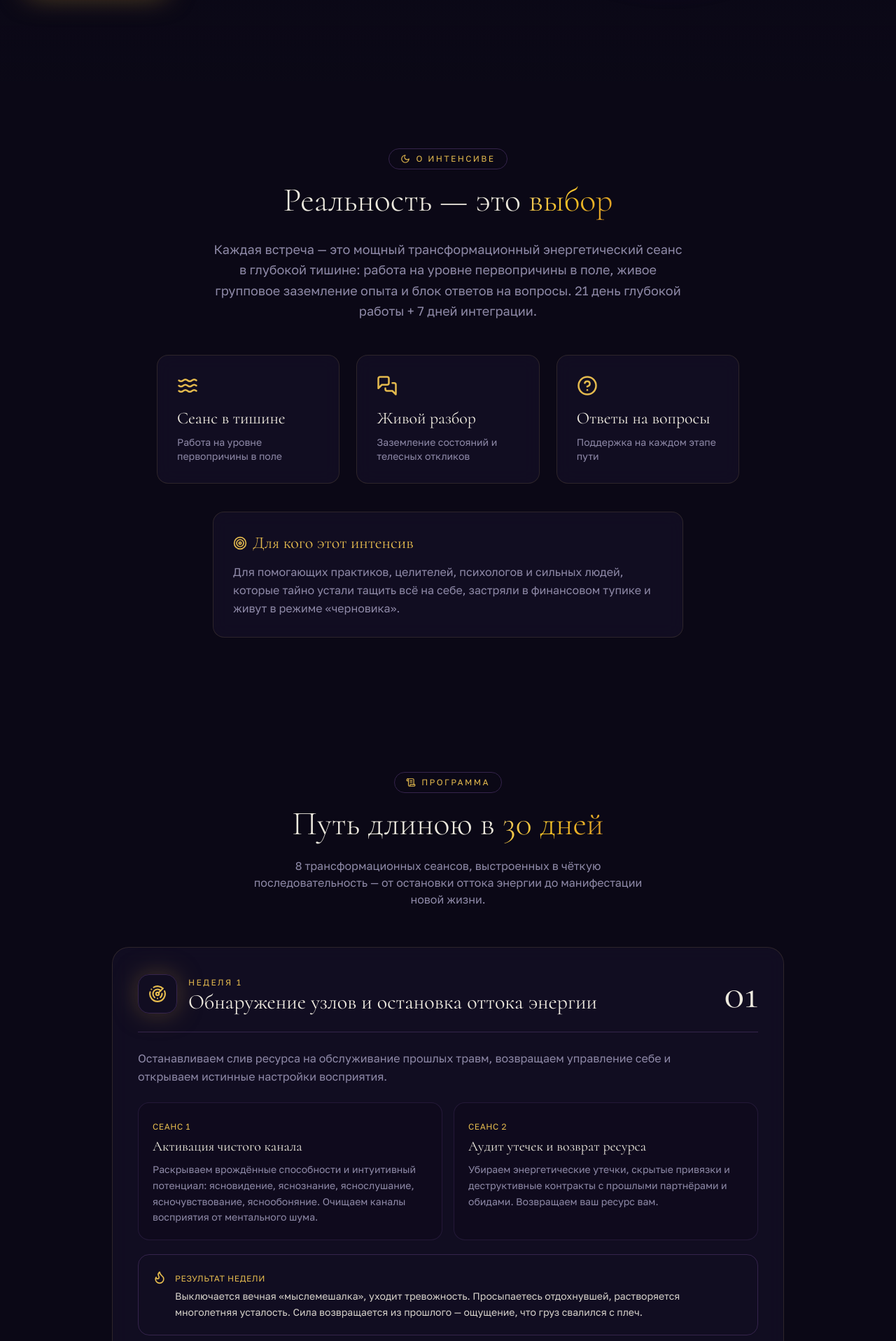
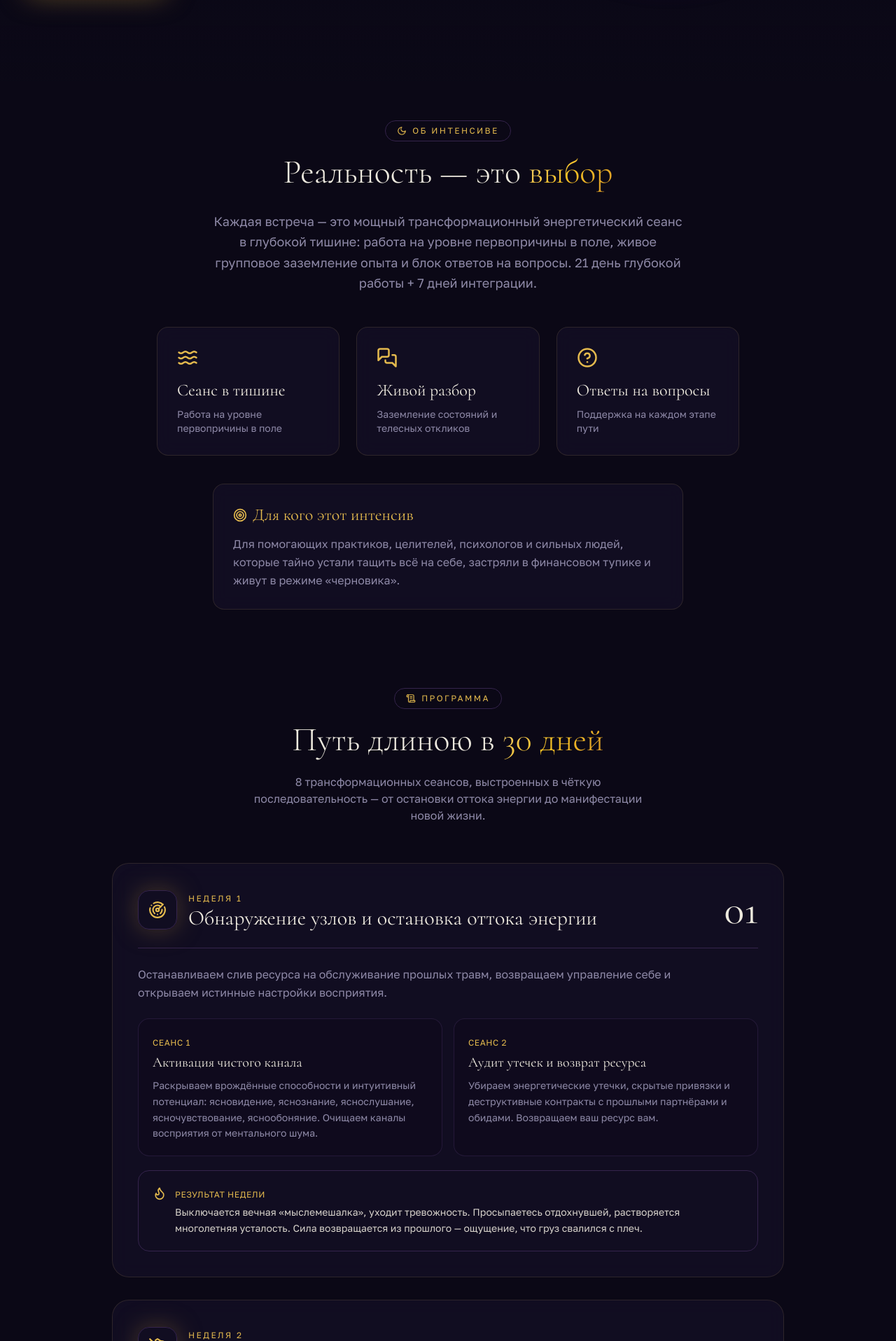
Before and after one commit to pr-poehali-dev/matrix-escape-landing, a React (Vite) app: page / in a window 1280 px wide. Shown: the part 684-2600 px from the top of the page at 70% size. Built offline with nearby package versions, Linux system fonts and the light colour scheme.

Commit message:
Fix typos and spacing

```diff
--- a/src/pages/Index.tsx
+++ b/src/pages/Index.tsx
@@ -136,7 +136,7 @@ const Index = () => {
   const [menuOpen, setMenuOpen] = useState(false);
 
   const nav = [
-    { id: 'about', label: 'О интенсиве' },
+    { id: 'about', label: 'Об интенсиве' },
     { id: 'program', label: 'Программа' },
     { id: 'results', label: 'Результаты' },
     { id: 'reviews', label: 'Отзывы' },
@@ -270,9 +270,9 @@ const Index = () => {
       </section>
 
       {/* ABOUT */}
-      <section id="about" className="relative py-24">
+      <section id="about" className="relative py-14">
         <div className="container relative z-10 max-w-4xl text-center">
-          <SectionLabel icon="Moon">О интенсиве</SectionLabel>
+          <SectionLabel icon="Moon">Об интенсиве</SectionLabel>
           <h2 className="font-display text-4xl font-light sm:text-5xl">
             Реальность — это <span className="gold-gradient-text">выбор</span>
           </h2>
@@ -310,7 +310,7 @@ const Index = () => {
       </section>
 
       {/* PROGRAM */}
-      <section id="program" className="relative py-24">
+      <section id="program" className="relative py-14">
         <div className="container relative z-10 max-w-5xl">
           <div className="text-center">
             <SectionLabel icon="ScrollText">Программа</SectionLabel>
@@ -396,7 +396,7 @@ const Index = () => {
       </section>
 
       {/* RESULTS */}
-      <section id="results" className="relative py-24">
+      <section id="results" className="relative py-14">
         <div className="container relative z-10 max-w-5xl">
           <div className="text-center">
             <SectionLabel icon="Star">Результаты</SectionLabel>
@@ -422,7 +422,7 @@ const Index = () => {
       </section>
 
       {/* REVIEWS */}
-      <section id="reviews" className="relative py-24">
+      <section id="reviews" className="relative py-14">
         <div className="container relative z-10 max-w-5xl">
           <div className="text-center">
             <SectionLabel icon="Quote">Отзывы</SectionLabel>
@@ -452,7 +452,7 @@ const Index = () => {
       </section>
 
       {/* ABOUT ME */}
-      <section id="me" className="relative py-24">
+      <section id="me" className="relative py-14">
         <div className="container relative z-10 max-w-5xl">
           <div className="glass grid items-start gap-10 rounded-3xl p-8 sm:p-12 md:grid-cols-[300px_1fr]">
             <div className="relative mx-auto md:mx-0">
@@ -516,7 +516,7 @@ const Index = () => {
       </section>
 
       {/* CONTACT / CTA */}
-      <section id="contact" className="relative py-24">
+      <section id="contact" className="relative py-14">
         <div className="container relative z-10 max-w-3xl">
           <div className="glass relative overflow-hidden rounded-3xl border-gold/20 p-10 text-center sm:p-14">
             <div className="absolute -top-20 left-1/2 h-40 w-40 -translate-x-1/2 animate-pulse-glow rounded-full bg-violet/40 blur-3xl" />
```
